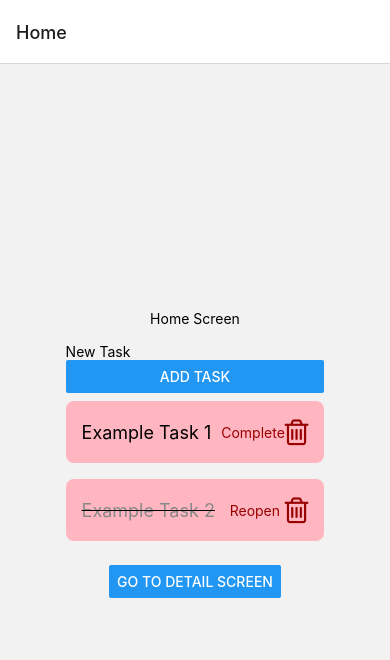
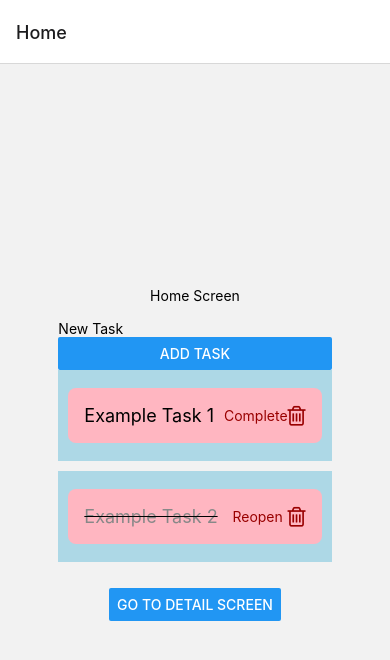
Before and after one commit to soffiSerrano/TodoApp, a React Native app: screen /Home in a window 390 px wide. Shown: the top 660 px of the page. Built offline with nearby package versions, Linux system fonts and the light colour scheme.

Commit message:
added animation to add cards

```diff
--- a/app/components/DeleteIcon/index.tsx
+++ b/app/components/DeleteIcon/index.tsx
@@ -5,7 +5,7 @@ import Icon from 'react-native-vector-icons/FontAwesome'; // Puedes cambiar 'Fon
 const DeleteIcon = ({ onPress }) => {
   return (
     <TouchableOpacity onPress={onPress}>
-      <Icon name="trash-o" size={30} color="#900" />
+      <Icon name="trash-o" size={23} color="#900" />
     </TouchableOpacity>
   );
 };
--- a/app/components/TaskCard/index.tsx
+++ b/app/components/TaskCard/index.tsx
@@ -1,10 +1,8 @@
 // components/TaskCard.tsx
-import React from 'react';
-import { TouchableOpacity } from 'react-native';
-import styled from 'styled-components/native';
-import { TaskCardContainer,TaskButton } from './style';
-import DeleteIcon from '../DeleteIcon';
-import Icon from 'react-native-vector-icons/FontAwesome'; // Puedes cambiar 'FontAwesome' por el conjunto de iconos que prefieras
+import React from "react";
+import { TouchableOpacity } from "react-native";
+import { TaskCardContainer, TaskButton, TaskText } from "./style";
+import DeleteIcon from "../DeleteIcon";
 
 interface TaskCardProps {
 	text: string;
@@ -13,34 +11,16 @@ interface TaskCardProps {
 	onDelete: () => void;
 }
 
-
 const TaskCard: React.FC<TaskCardProps> = ({ text, completed, onToggle, onDelete }) => {
 	return (
 		<TaskCardContainer>
 			<TaskText completed={completed}>{text}</TaskText>
 			<TouchableOpacity onPress={onToggle}>
-        <TaskButton>{completed ? 'Reopen' : 'Complete'}</TaskButton>
+				<TaskButton>{completed ? "Reopen" : "Complete"}</TaskButton>
 			</TouchableOpacity>
-      <TouchableOpacity onPress={onDelete}>
-        <Icon name="trash-o" size={30} color="#900" />
-      </TouchableOpacity>
+			<DeleteIcon onPress={onDelete} />
 		</TaskCardContainer>
 	);
 };
 
-const Task = styled.View`
-  flex-direction: row;
-  justify-content: space-between;
-  align-items: center;
-  margin-bottom: 8px;
-`;
-
-const TaskText = styled.Text<{ completed: boolean }>`
-  font-size: 18px;
-  color: ${(props) => (props.completed ? '#888' : '#000')};
-  text-decoration: ${(props) => (props.completed ? 'line-through' : 'none')};
-`;
-
-
-
 export default TaskCard;
--- a/app/components/TaskCard/style.js
+++ b/app/components/TaskCard/style.ts
@@ -1,8 +1,7 @@
 import styled from 'styled-components/native';
 
-
 export const TaskCardContainer = styled.View`
-  background-color: #FFB6C1; /* Celeste */
+  background-color: #FFB6C1;
   padding: 16px;
   margin: 8px 0 8px 0 ;
   border-radius: 8px;
@@ -15,3 +14,9 @@ export const TaskButton = styled.Text`
   color: #900;
   margin-left: 10px;
 `;
+
+export const TaskText = styled.Text<{ completed: boolean }>`
+  font-size: 18px;
+  color: ${(props) => (props.completed ? '#888' : '#000')};
+  text-decoration: ${(props) => (props.completed ? 'line-through' : 'none')};
+`;
--- a/app/components/TaskList/index.tsx
+++ b/app/components/TaskList/index.tsx
@@ -1,15 +1,21 @@
 // components/TaskList.tsx
-import React, { useState } from 'react';
-import { View, Text, Button, TextInput } from 'react-native';
-import { useDispatch, useSelector } from 'react-redux';
-import styled from 'styled-components/native';
-import TaskCard from '../TaskCard';
-import { addTask, deleteTask, toggleTask } from '../../../redux/action';
+import React, { useState, useEffect, useRef } from "react";
+import { View, Text, Button, TextInput, Animated, Easing } from "react-native";
+
+import { useDispatch, useSelector } from "react-redux";
+
+import TaskCard from "../TaskCard";
+import { addTask, deleteTask, toggleTask } from "../../../redux/action";
+import { Container } from "./styled";
 
 const TaskList = () => {
 	const dispatch = useDispatch();
 	const tasks = useSelector((state: any) => state.todos);
-  const [newTaskText, setNewTaskText] = useState('');
+	const [localTasks, setLocalTasks] = useState([]);
+	const [newTaskText, setNewTaskText] = useState("");
+	const [animation] = useState(new Animated.Value(0));
+	const cardScale = useRef(new Animated.Value(0)).current;
+	const [newlyAddedTaskId, setNewlyAddedTaskId] = useState<number | null>(null); // Estado para almacenar el ID de la tarjeta recién agregada
 
 	const handleDelete = (taskId: number) => {
 		dispatch(deleteTask(taskId));
@@ -20,11 +26,35 @@ const TaskList = () => {
 	};
 
 	const handleAddTask = () => {
-    if (newTaskText.trim() !== '') {
-      dispatch(addTask(newTaskText));
-      setNewTaskText('');
+		if (newTaskText.trim() !== "") {
+			const newTask = { id: tasks.length + 1, text: newTaskText };
+			dispatch(addTask(newTaskText)); // Agregar tarea al estado de Redux
+			setNewTaskText(""); // Limpiar el campo de entrada después de agregar la tarea
+			setNewlyAddedTaskId(newTask.id); // Establecer el ID de la tarjeta recién agregada
+
+			Animated.sequence([
+        Animated.timing(cardScale, {
+          toValue: 2,
+          duration: 150, // Reducir a la mitad el tiempo para la primera animación
+          easing: Easing.out(Easing.back(1)),
+          useNativeDriver: true,
+        }),
+        Animated.timing(cardScale, {
+          toValue: 1,
+          duration: 150,
+          easing: Easing.out(Easing.back(1)),
+          useNativeDriver: true,
+        }),
+      ]).start(() => {
+				// Al finalizar la animación, eliminar el ID de la tarjeta recién agregada
+				setNewlyAddedTaskId(null);
+			});
 		}
 	};
+
+	useEffect(() => {
+		setLocalTasks(tasks);
+	}, [tasks]); // Actualizar localTasks cuando cambien las tareas en Redux
 
 	return (
 		<Container>
@@ -34,7 +64,16 @@ const TaskList = () => {
 				onChangeText={(text) => setNewTaskText(text)}
 			/>
 			<Button title="Add Task" onPress={handleAddTask} />
-      {tasks.map((task: any) => (
+			{tasks.map((task: any, index: number) => (
+				<Animated.View
+					key={task.id}
+					style={{
+						transform: [{ scale: newlyAddedTaskId === task.id ? cardScale : 1 }],
+						marginBottom: 10,
+						padding: 10,
+						backgroundColor: "lightblue",
+					}}
+				>
 					<TaskCard
 						key={task.id}
 						text={task.text}
@@ -42,13 +81,10 @@ const TaskList = () => {
 						onToggle={() => handleToggle(task.id)}
 						onDelete={() => handleDelete(task.id)}
 					/>
+				</Animated.View>
 			))}
 		</Container>
 	);
 };
 
-const Container = styled.View`
-  padding: 16px;
-`;
-
 export default TaskList;
--- /dev/null
+++ b/app/components/TaskList/styled.ts
@@ -0,0 +1,5 @@
+import styled from 'styled-components/native';
+
+export const Container = styled.View`
+  padding: 16px;
+`;
--- a/package.json
+++ b/package.json
@@ -22,6 +22,7 @@
     "react-dom": "18.2.0",
     "react-native": "0.72.6",
     "react-native-gesture-handler": "~2.12.0",
+    "react-native-reanimated": "~3.3.0",
     "react-native-safe-area-context": "4.6.3",
     "react-native-screens": "~3.22.0",
     "react-native-vector-icons": "^10.0.2",
```
Also changed, not shown: app/screens/index.tsx (+8 -11 lines), app/components/TaskList/styled.js (deleted), 1 other file (tests, documents, lock files or other folders). Lines whose indentation alone changed are shown as unchanged.
